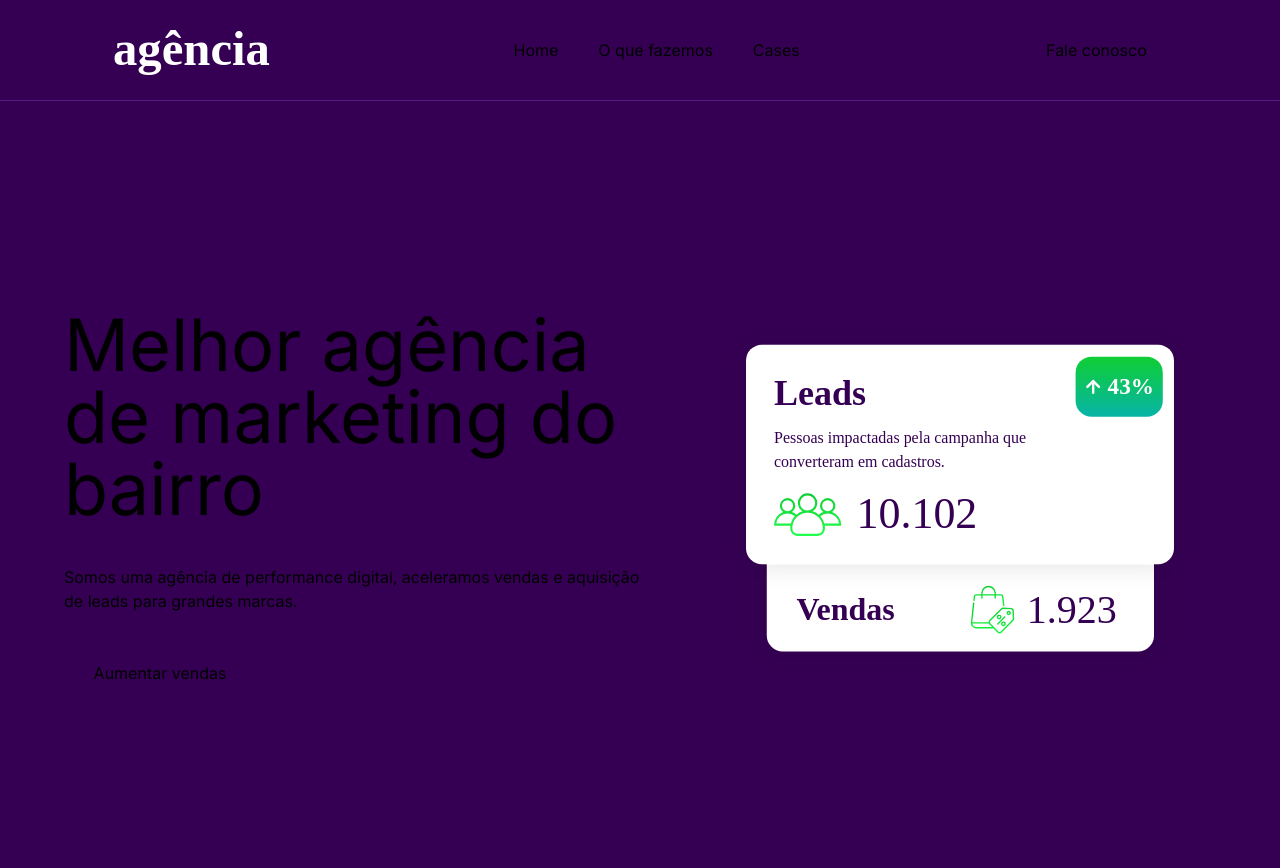
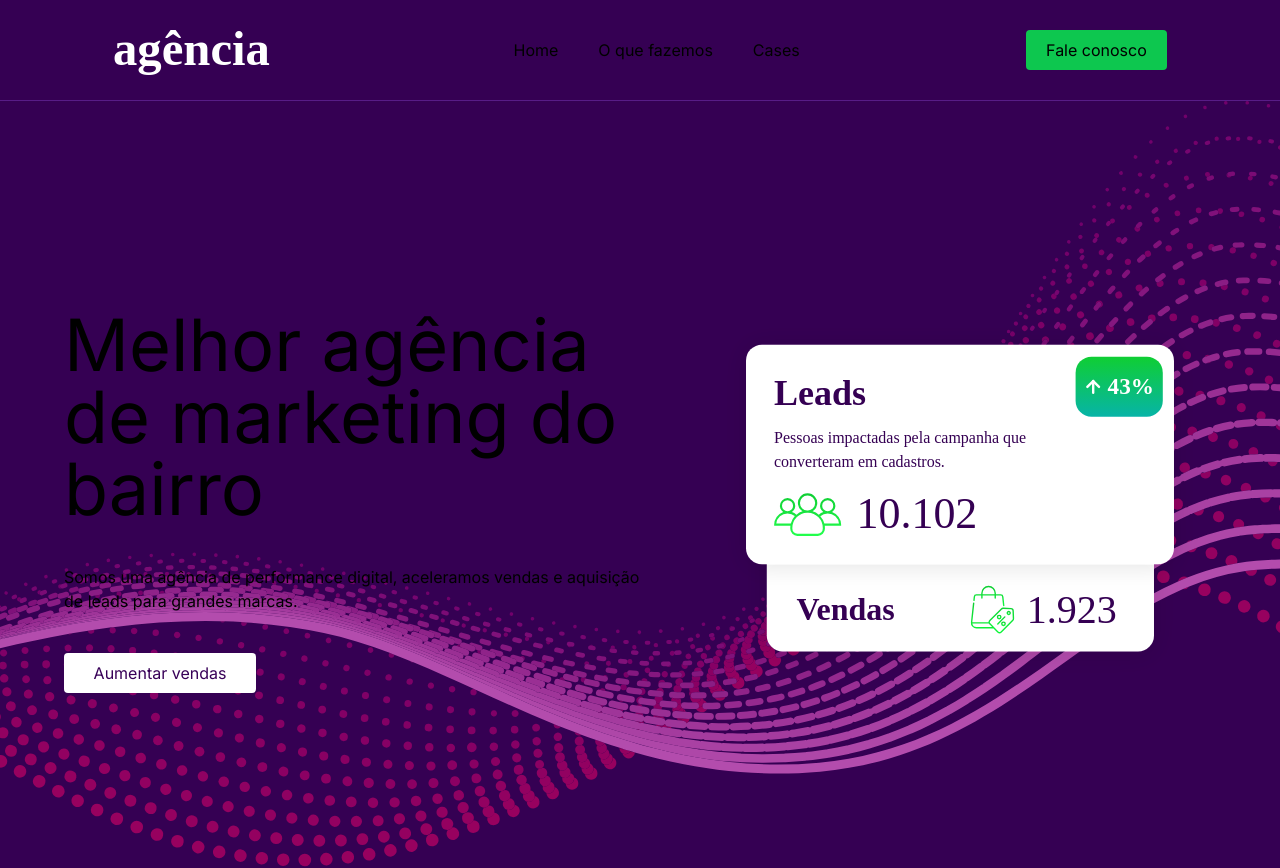
Before and after one commit to Otavio-AMP/agencylandingpage, a Next.js app: page / in a window 1280 px wide. Shown: the top 868 px of the page. Built offline with nearby package versions, Linux system fonts and the light colour scheme.

Commit message:
background-image config and more colors

```diff
--- a/tailwind.config.js
+++ b/tailwind.config.js
@@ -9,15 +9,25 @@ module.exports = {
     colors:{
       customPurple: '#350053',
       purple: {
+        800: 'rgba(56, 1, 88, 1)',
         900: 'rgb(88 28 135)',
         950: 'rgb(59 7 100)'
-      }
+      },
+      footerPurple: 'rgba(38, 0, 59, 1)',
+      greenHighlight: 'rgba(15, 206, 51, 1)',
+      greenShade: 'rgba(13, 199, 79, 1)',
+      greenDark: 'rgba(0, 145, 27, 1)',
+      white: 'rgba(255, 255, 255, 1)',
+      whiteShade: 'rgba(247, 247, 247, 1)',
+      gray: 'rgba(74, 74, 74, 1)',
+      black: 'rgba(0, 0, 0, 1)'
     },
     extend: {
       backgroundImage: {
         'gradient-radial': 'radial-gradient(var(--tw-gradient-stops))',
         'gradient-conic':
           'conic-gradient(from 180deg at 50% 50%, var(--tw-gradient-stops))',
+        'backgroundEffect': "url('../../public/backgroundEffect.svg')",
       },
     },
   },
```
